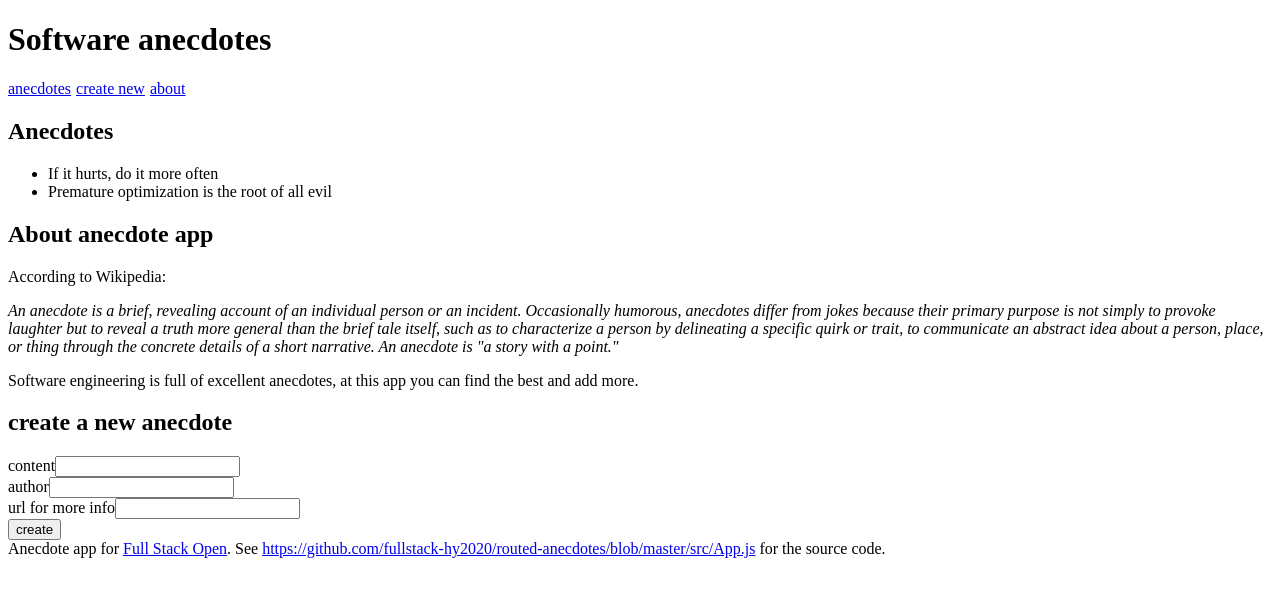
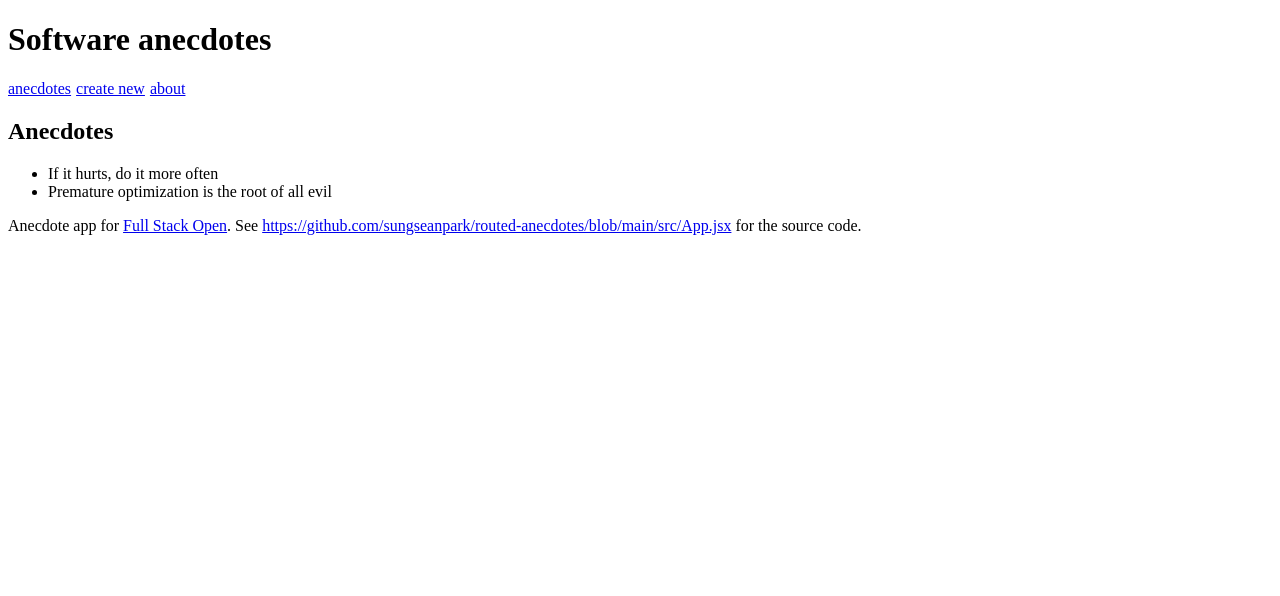
Before and after one commit to sungseanpark/routed-anecdotes, a React (Vite) app: page / in a window 1280 px wide. Shown: the top 596 px of the page. Built offline with nearby package versions, Linux system fonts and the light colour scheme.

Commit message:
Complete part 7.1

```diff
--- a/package.json
+++ b/package.json
@@ -11,7 +11,8 @@
   },
   "dependencies": {
     "react": "^18.2.0",
-    "react-dom": "^18.2.0"
+    "react-dom": "^18.2.0",
+    "react-router-dom": "^6.22.3"
   },
   "devDependencies": {
     "@types/react": "^18.2.15",
--- a/src/App.jsx
+++ b/src/App.jsx
@@ -1,17 +1,21 @@
+import {
+  BrowserRouter as Router,
+  Routes, Route, Link
+} from 'react-router-dom'
 import { useState } from 'react'
 
-const Menu = () => {
-  const padding = {
-    paddingRight: 5
-  }
-  return (
-    <div>
-      <a href='#' style={padding}>anecdotes</a>
-      <a href='#' style={padding}>create new</a>
-      <a href='#' style={padding}>about</a>
-    </div>
-  )
-}
+// const Menu = () => {
+//   const padding = {
+//     paddingRight: 5
+//   }
+//   return (
+//     <div>
+//       <a href='#' style={padding}>anecdotes</a>
+//       <a href='#' style={padding}>create new</a>
+//       <a href='#' style={padding}>about</a>
+//     </div>
+//   )
+// }
 
 const AnecdoteList = ({ anecdotes }) => (
   <div>
@@ -40,7 +44,7 @@ const Footer = () => (
   <div>
     Anecdote app for <a href='https://fullstackopen.com/'>Full Stack Open</a>.
 
-    See <a href='https://github.com/fullstack-hy2020/routed-anecdotes/blob/master/src/App.js'>https://github.com/fullstack-hy2020/routed-anecdotes/blob/master/src/App.js</a> for the source code.
+    See <a href='https://github.com/sungseanpark/routed-anecdotes/blob/main/src/App.jsx'>https://github.com/sungseanpark/routed-anecdotes/blob/main/src/App.jsx</a> for the source code.
   </div>
 )
 
@@ -84,6 +88,10 @@ const CreateNew = (props) => {
 }
 
 const App = () => {
+  const padding = {
+    paddingRight: 5
+  }
+
   const [anecdotes, setAnecdotes] = useState([
     {
       content: 'If it hurts, do it more often',
@@ -123,14 +131,30 @@ const App = () => {
   }
 
   return (
-    <div>
+    // <div>
+    //   <h1>Software anecdotes</h1>
+    //   <Menu />
+    //   <AnecdoteList anecdotes={anecdotes} />
+    //   <About />
+    //   <CreateNew addNew={addNew} />
+    //   <Footer />
+    // </div>
+    <Router>
       <h1>Software anecdotes</h1>
-      <Menu />
-      <AnecdoteList anecdotes={anecdotes} />
-      <About />
-      <CreateNew addNew={addNew} />
+      <div>
+        <Link style={padding} to="/">anecdotes</Link>
+        <Link style={padding} to="/create">create new</Link>
+        <Link style={padding} to="/about">about</Link>
+      </div>
+
+      <Routes>
+        <Route path="/" element={<AnecdoteList anecdotes={anecdotes} />} />
+        <Route path="/create" element={<CreateNew addNew={addNew} />} />
+        <Route path="/about" element={<About />} />
+      </Routes>
+
       <Footer />
-    </div>
+    </Router>
   )
 }
 
```
Also changed, not shown: 1 other file (tests, documents, lock files or other folders).
